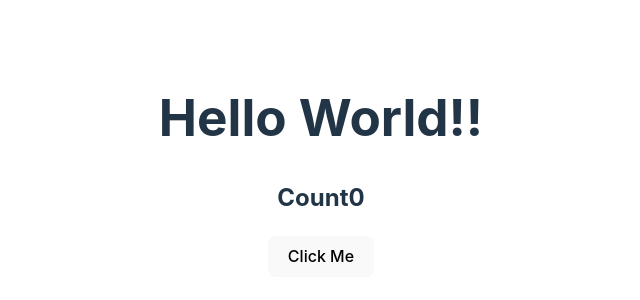
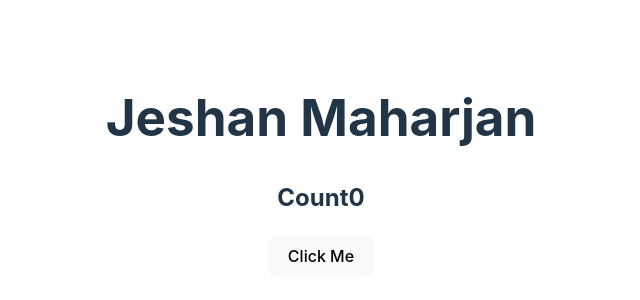
Before and after one commit to WhiteShadow100/portfolio, a React (Vite) app: page / in a window 1280 px wide. Shown: the part 234-534 px from the top of the page, without its empty margins (319-959 px from the left). Built offline with nearby package versions, Linux system fonts and the light colour scheme.

Commit message:
added my name

```diff
--- a/src/App.jsx
+++ b/src/App.jsx
@@ -8,7 +8,7 @@
 
   return (
     <>
-      <h1>Hello World!!</h1>
+      <h1>Jeshan Maharjan</h1>
 
       <h2>{"Count" + count}</h2>
       <button
```
